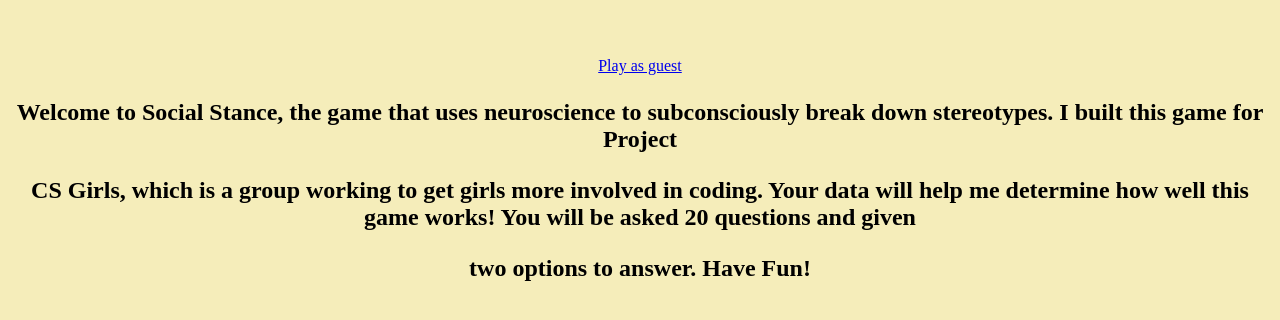
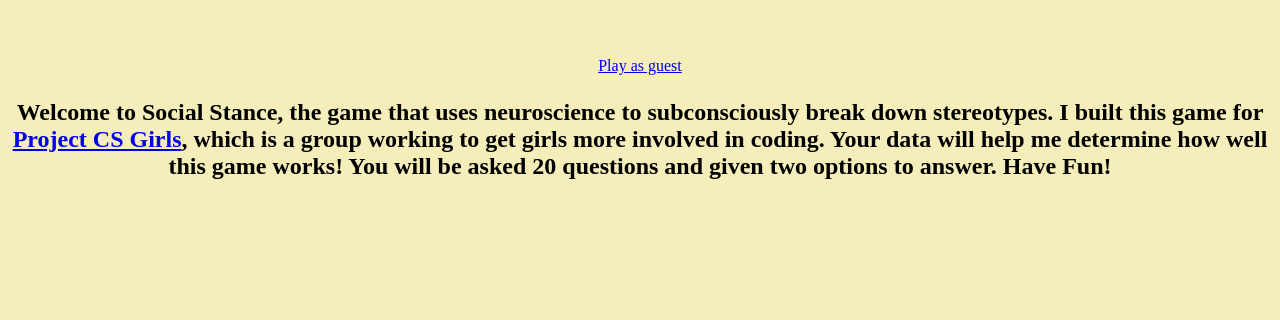
Before and after one commit to SocialStance/SocialStance, a plain HTML site: page index.html in a window 1280 px wide. Shown: the part 80-400 px from the top of the page. Drawn offline with Linux system fonts and the light colour scheme.

Commit message:
added in link add fixed choppy stuff

```diff
--- a/index.html
+++ b/index.html
@@ -8,9 +8,9 @@
 		<h1><center><p id="banner"> Social Stance </p></h1></center>
 
 			 <p><center> <a target="blank" href="https://socialstance.github.io/Questions.html">Play as guest</a></center></p>
-			 <h2><center><p> Welcome to Social Stance, the game that uses neuroscience to subconsciously break down stereotypes. I built this game for Project</p>
-			 <p>CS Girls, which is a group working to get girls more involved in coding. Your data will help me determine how well this game works! You will be asked 20 questions and given</p>
-			 <p>two options to answer. Have Fun!</p>
+			 <h2><center><p> Welcome to Social Stance, the game that uses neuroscience to subconsciously break down stereotypes. I built this game for <a href="http://www.projectcsgirls.com/">Project
+			 CS Girls</a>, which is a group working to get girls more involved in coding. Your data will help me determine how well this game works! You will be asked 20 questions and given
+			 two options to answer. Have Fun!</p>
 
 			<!--
 <center><button id="loginBtn">Facebook Login</button></center>
```
